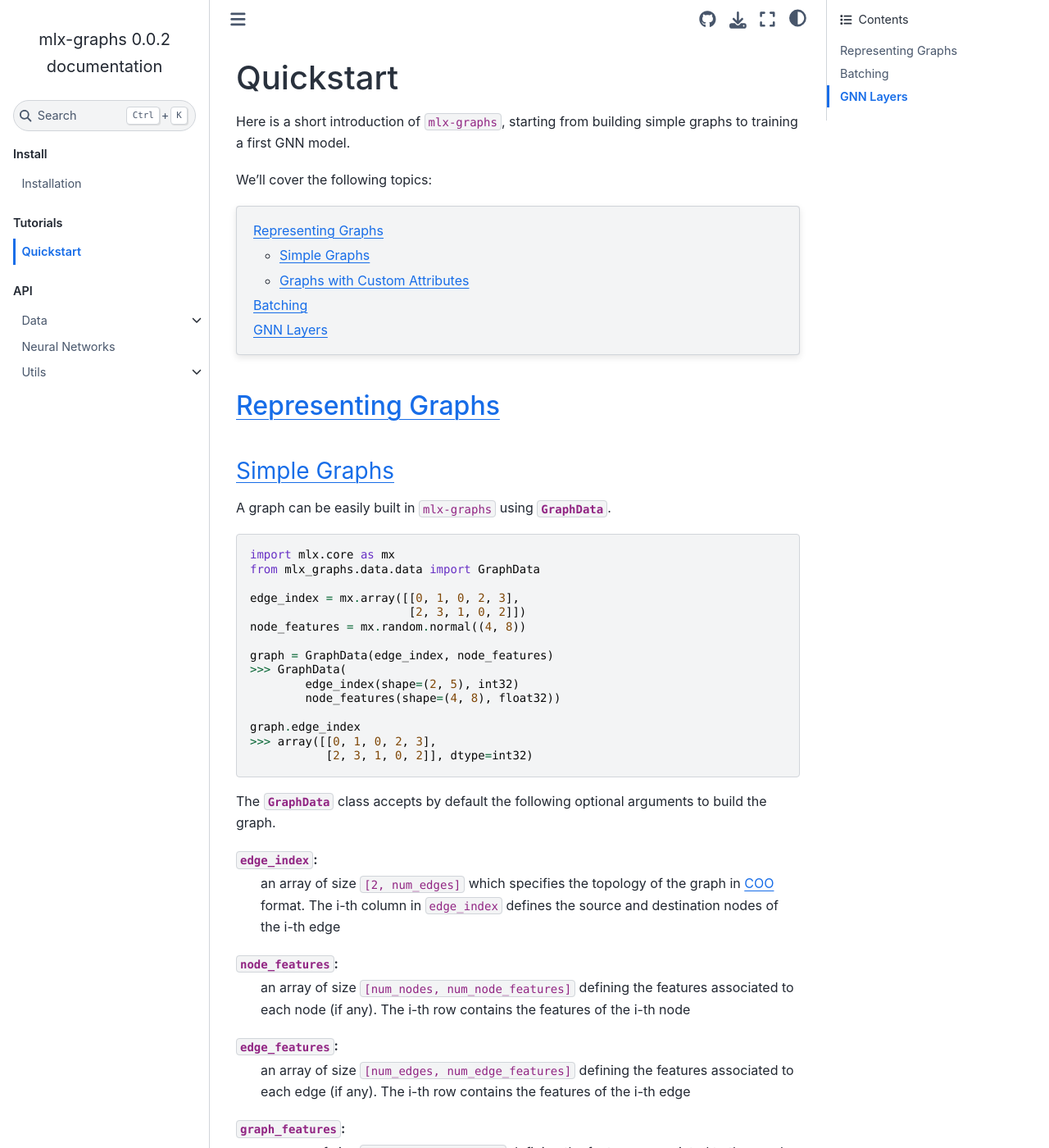
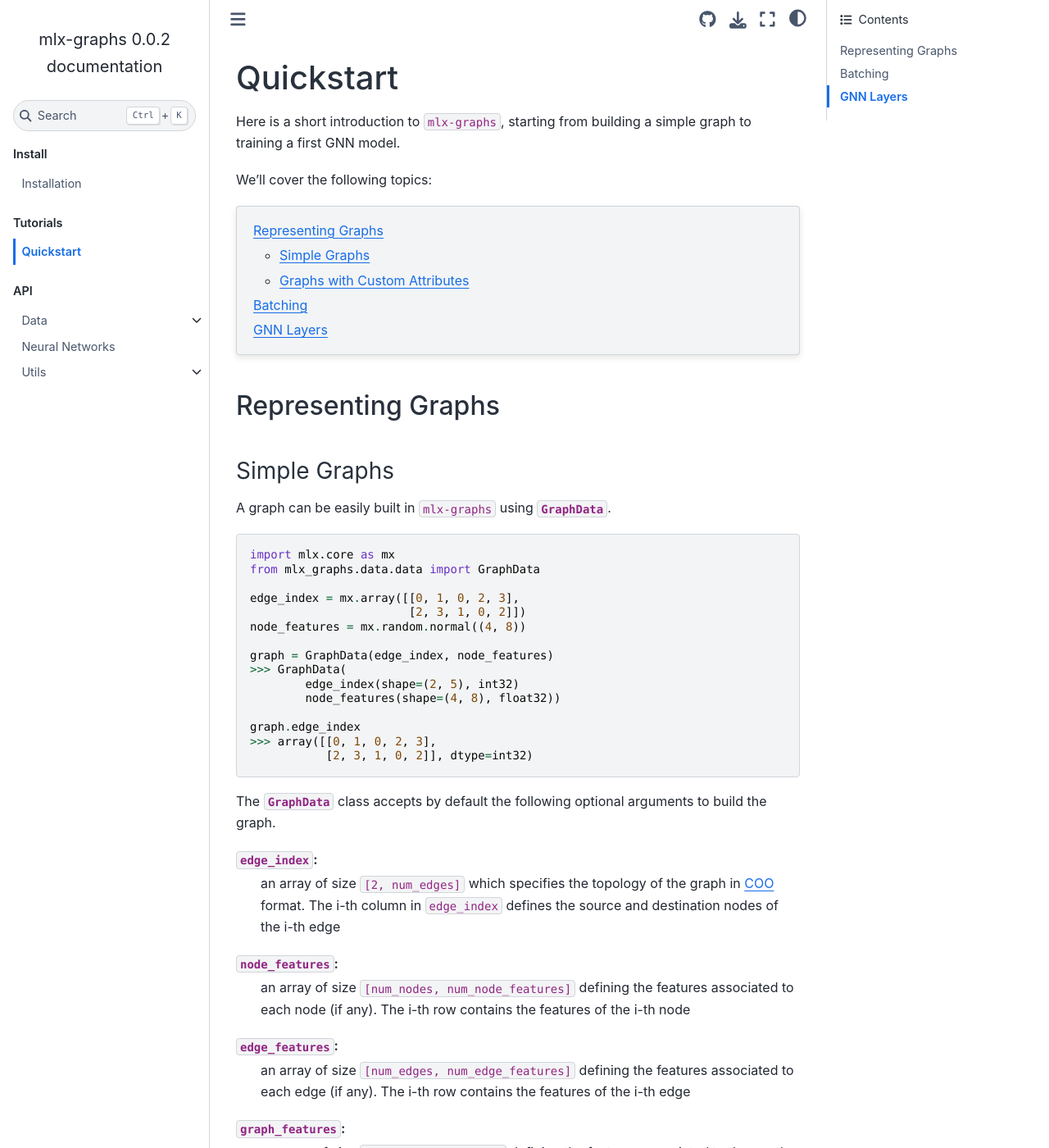
Before and after one commit to mlx-graphs/mlx-graphs, a Sphinx documentation site: the page built from docs/source/tutorials/quickstart.rst, in a window 1280 px wide and 1400 px high. Shown: the whole window at 82% size. Built offline with Sphinx 7.4.7 and the Sphinx Book theme 1.1.4, drawn with Linux system fonts in a browser that asks for light colours; pages that are not in the unit, such as notebooks, are missing from menus.

Commit message:
add custom css to remove active link on titles

```diff
--- /dev/null
+++ b/docs/source/_static/custom.css
@@ -0,0 +1,4 @@
+.toc-backref, .toc-backref:visited {
+    color: inherit;
+    text-decoration: none;
+}
--- a/docs/source/conf.py
+++ b/docs/source/conf.py
@@ -56,3 +56,9 @@ intersphinx_mapping = {
     "python": ("https://docs.python.org/3", None),
     "mlx": ("https://ml-explore.github.io/mlx/build/html", None),
 }
+
+html_static_path = ["_static"]
+
+html_css_files = [
+    "custom.css",
+]
--- a/docs/source/tutorials/quickstart.rst
+++ b/docs/source/tutorials/quickstart.rst
@@ -4,7 +4,7 @@
 Quickstart
 ============
 
-Here is a short introduction of ``mlx-graphs``, starting from building simple graphs to training a first GNN model.
+Here is a short introduction to ``mlx-graphs``, starting from building a simple graph to training a first GNN model.
 
 We'll cover the following topics:
 
```
